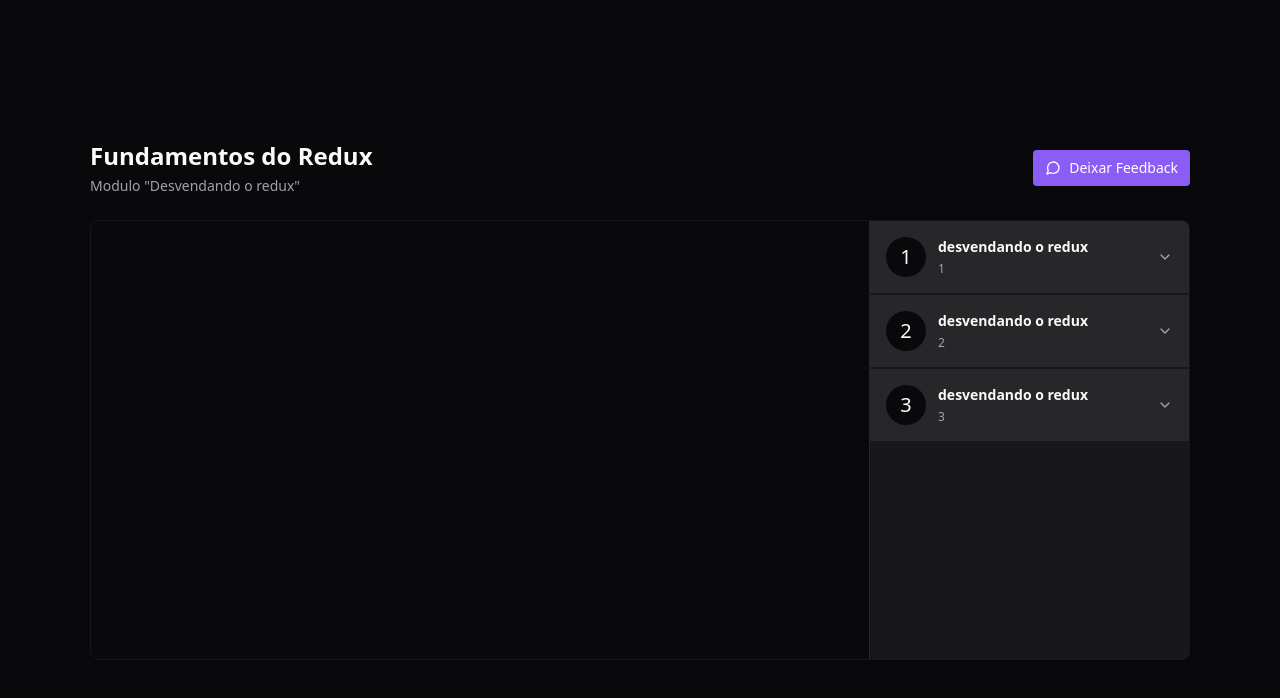
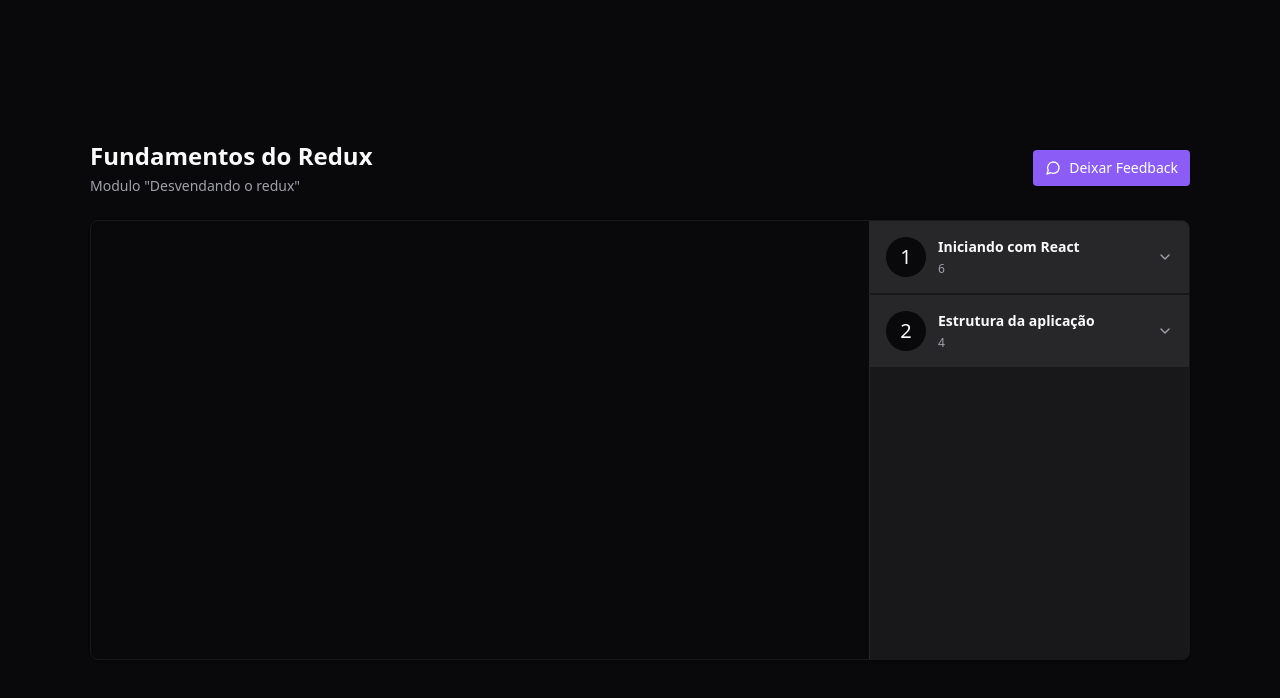
Before and after one commit to stecks10/react-redux-zustand, a React (Vite) app: page / in a window 1280 px wide. Shown: the top 698 px of the page. Built offline with nearby package versions, Linux system fonts and the light colour scheme.

Commit message:
selecionando aula atual

```diff
--- a/src/components/Module.tsx
+++ b/src/components/Module.tsx
@@ -2,6 +2,7 @@
 
 import { ChevronDown } from "lucide-react";
 import { Lesson } from "./Lesson";
+import { useAppSelector } from '../store';
 interface ModuleProps {
   moduleIndex: number;
   title: string;
@@ -9,6 +10,10 @@
 }
 
 export function Module({ title, amountOfLessons, moduleIndex }: ModuleProps) {
+  const lessons = useAppSelector((state) => {
+    return state.player.course.modules[moduleIndex].lessons
+  })
+
   return (
     <Collapsible.Root className="group">
       <Collapsible.Trigger className="flex w-full items-center gap-3 bg-zinc-800 p-4">
@@ -23,9 +28,13 @@
 
       <Collapsible.Content>
         <nav className="relative flex flex-col gap-4 p-6">
-          <Lesson title="fundamentos do redux" duration="12:00" />
-          <Lesson title="fundamentos do redux" duration="12:00 " />
-          <Lesson title="fundamentos do redux" duration="12:00 " />
+          {lessons.map(lesson => {
+            return <Lesson
+              key={lesson.id}
+              title={lesson.title}
+              duration={lesson.duration}
+            />
+          })}
         </nav>
       </Collapsible.Content>
 
--- a/src/pages/Player.tsx
+++ b/src/pages/Player.tsx
@@ -2,8 +2,13 @@
 import { Header } from "../components/Header"
 import { Video } from "../components/Video"
 import { Module } from "../components/Module"
+import { useAppSelector } from "../store"
 
 export function Player() {
+  const modules = useAppSelector(state => {
+    return state.player.course.modules
+  })
+
   return (
     <div className="h-screen bg-zinc-950 text-zinc-50 flex justify-center  items-center">
       <div className="flex w-[1100px] flex-col gap-6">
@@ -20,9 +25,17 @@
             <Video />
           </div>
           <aside className="absolute top-0 right-0 bottom-0 w-80 border-l  divide-y-2  divide-zinc-900 border-zinc-800 bg-zinc-900 overflow-y-scroll  scrollbar-thin scrollbar-track-zinc-950 scrollbar-thumb-zinc-800">
-            <Module moduleIndex={0} title="desvendando o redux" amountOfLessons={1} />
-            <Module moduleIndex={1} title="desvendando o redux" amountOfLessons={2} />
-            <Module moduleIndex={2} title="desvendando o redux" amountOfLessons={3} />
+
+            {modules.map((module, index) => {
+              return (
+                <Module
+                  key={index}
+                  title={module.title}
+                  amountOfLessons={module.lessons.length}
+                  moduleIndex={index}
+                />
+              )
+            })}
           </aside>
 
         </main>
--- a/src/store/index.ts
+++ b/src/store/index.ts
@@ -1,10 +1,12 @@
 import { configureStore } from "@reduxjs/toolkit";
 import { useSelector, TypedUseSelectorHook } from "react-redux";
+import { player } from "./slices/player";
 
 export const store = configureStore({
-  reducer: {},
+  reducer: {
+    player,
+  },
 });
 
 export type RootState = ReturnType<typeof store.getState>;
-
 export const useAppSelector: TypedUseSelectorHook<RootState> = useSelector;
```
